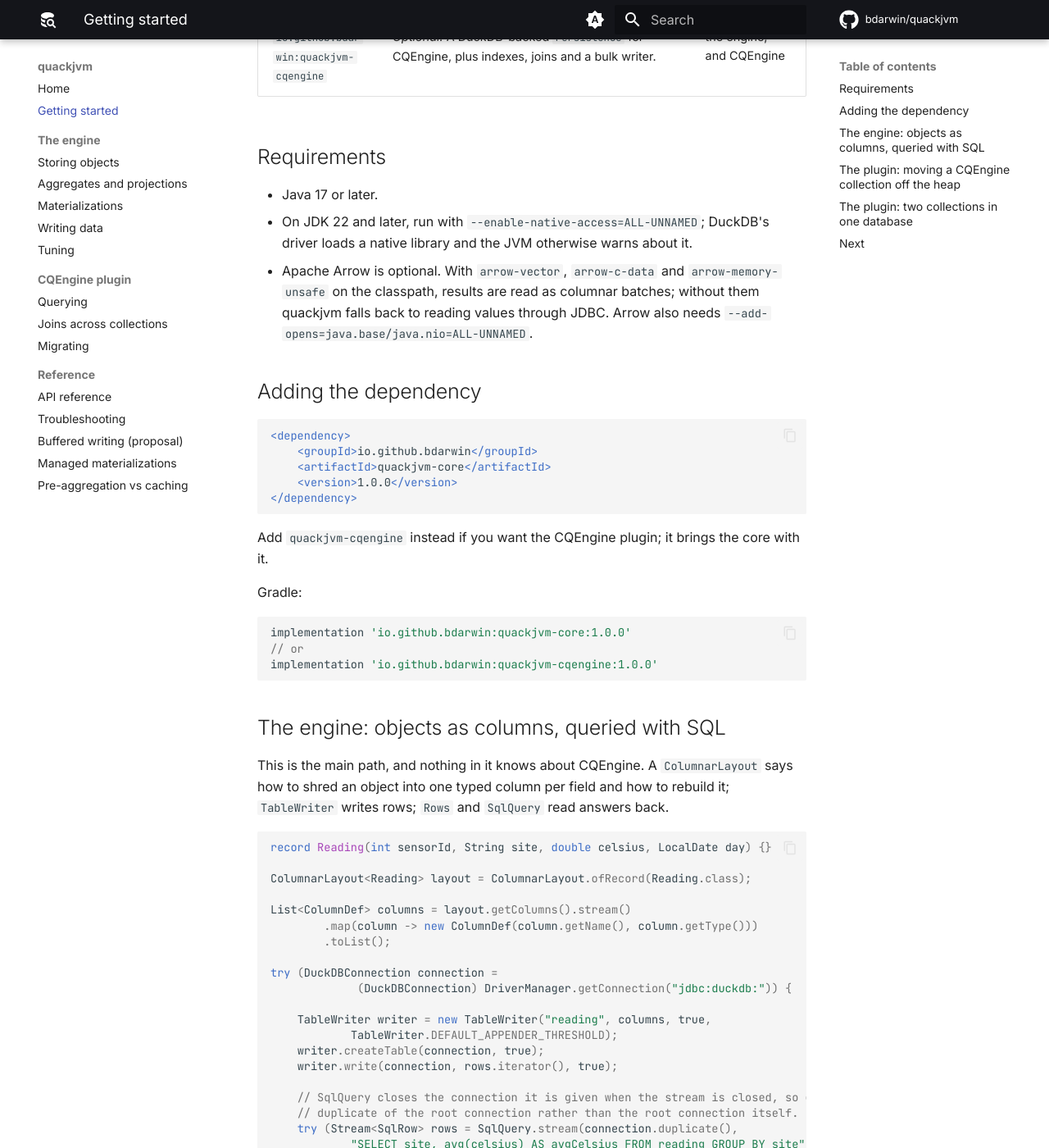
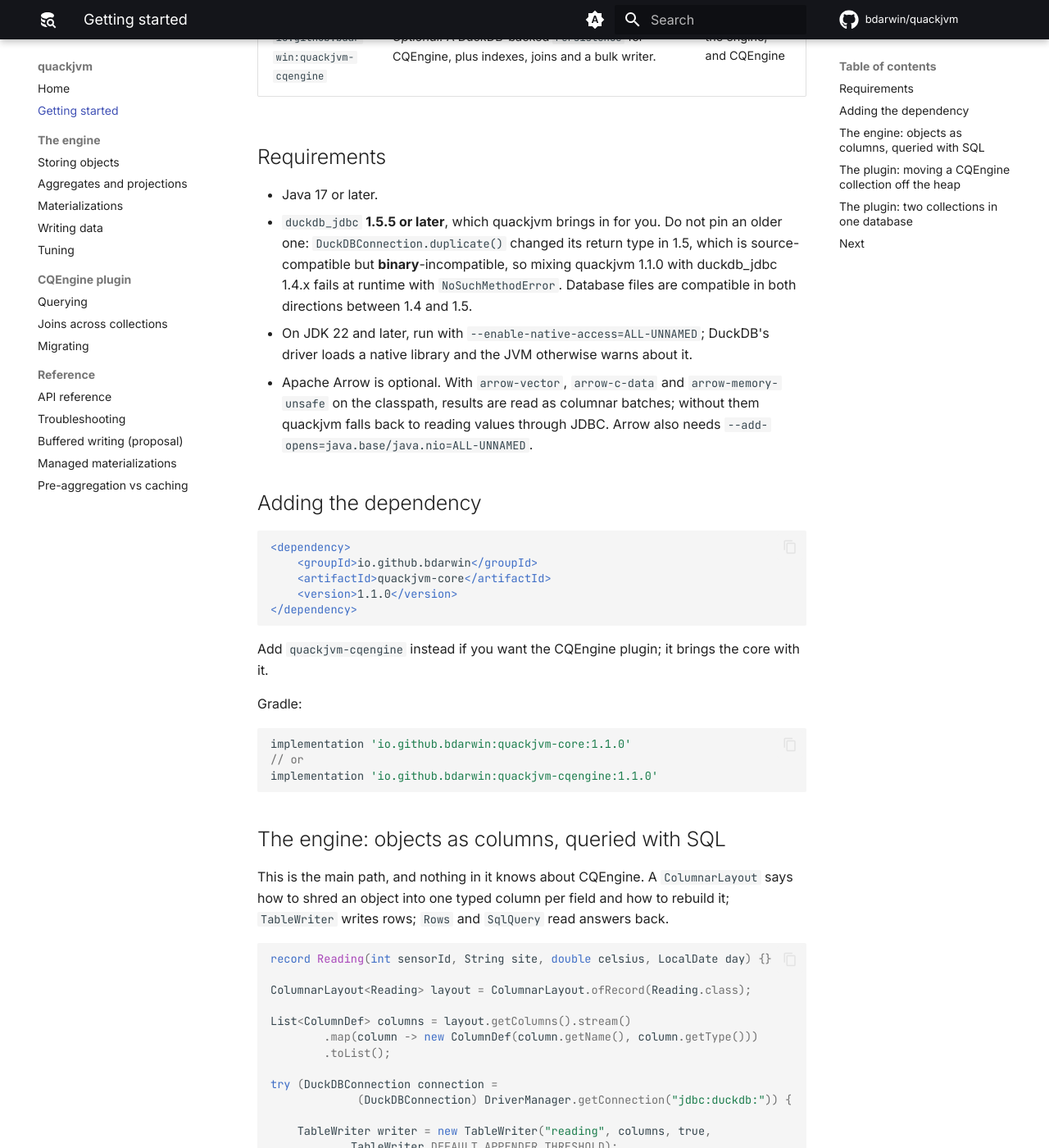
Before and after one commit to bdarwin/quackjvm, an MkDocs documentation site: the page built from docs/getting-started.md, in a window 1280 px wide and 1400 px high, scrolled down 425 px. Shown: the whole window at 82% size. Built offline with MkDocs 1.6.1 and Material for MkDocs 9.7.7, drawn with Linux system fonts in a browser that asks for light colours; comment, search, counter and statistics services are not loaded.

Commit message:
Move to duckdb_jdbc 1.5.5.1, and release as 1.1.0
Not for the new features, though they are the interesting part - for a
compatibility break that already affects people. DuckDBConnection.duplicate()
changed its return type from java.sql.Connection to DuckDBConnection in
DuckDB 1.5. That is source-compatible and binary-incompatible, so quackjvm
1.0.0, compiled against 1.4.1, throws NoSuchMethodError for anyone who
brings a 1.5 driver. Hence a minor bump rather than a patch, and a note in
the requirements saying not to pin an older one.

Checked before committing to it: all 137 tests pass on 1.5.5.1 after a
clean rebuild, the examples still build, and database files are readable
in both directions between 1.4 and 1.5 - written by 1.4.1 and read by
1.5.5.1, and the other way round. Nothing in our code needed changing;
there were no casts to drop.

Also re-verified rather than assumed: threads is still a global setting in
1.5.5, not per connection, so the concurrency guidance stands and only the
version it names has changed.

Two capability tables were claiming things that have since shipped. DuckDB
1.5 has Java scalar UDFs and table functions, and the table functions work:
a plain java.util.List registered as one, queried with SQL and joined
against 200,000 stored rows in 4.4 ms with no load step, live enough that
mutating the list changes what the next query sees. That closes the second
roadmap item, though what is missing is the glue - ColumnarLayout already
knows how to turn an object into columns, so an Iterable should become a
table without anyone writing bind, init and apply by hand. Nested types
remain unwritable, in the appender and in the new table functions alike.

Adds a changelog, since there is now more than one release to describe.

````diff
--- a/docs/getting-started.md
+++ b/docs/getting-started.md
@@ -11,6 +11,10 @@ for people already using CQEngine, and nothing in the engine depends on it.
 ## Requirements
 
 - Java 17 or later.
+- `duckdb_jdbc` **1.5.5 or later**, which quackjvm brings in for you. Do not pin an older one:
+  `DuckDBConnection.duplicate()` changed its return type in 1.5, which is source-compatible but
+  **binary**-incompatible, so mixing quackjvm 1.1.0 with duckdb_jdbc 1.4.x fails at runtime with
+  `NoSuchMethodError`. Database files are compatible in both directions between 1.4 and 1.5.
 - On JDK 22 and later, run with `--enable-native-access=ALL-UNNAMED`; DuckDB's driver loads a
   native library and the JVM otherwise warns about it.
 - Apache Arrow is optional. With `arrow-vector`, `arrow-c-data` and `arrow-memory-unsafe` on the
@@ -23,7 +27,7 @@ for people already using CQEngine, and nothing in the engine depends on it.
 <dependency>
     <groupId>io.github.bdarwin</groupId>
     <artifactId>quackjvm-core</artifactId>
-    <version>1.0.0</version>
+    <version>1.1.0</version>
 </dependency>
 ```
 
@@ -32,9 +36,9 @@ Add `quackjvm-cqengine` instead if you want the CQEngine plugin; it brings the c
 Gradle:
 
 ```groovy
-implementation 'io.github.bdarwin:quackjvm-core:1.0.0'
+implementation 'io.github.bdarwin:quackjvm-core:1.1.0'
 // or
-implementation 'io.github.bdarwin:quackjvm-cqengine:1.0.0'
+implementation 'io.github.bdarwin:quackjvm-cqengine:1.1.0'
 ```
 
 ## The engine: objects as columns, queried with SQL
--- a/pom.xml
+++ b/pom.xml
@@ -6,7 +6,7 @@
 
     <groupId>io.github.bdarwin</groupId>
     <artifactId>quackjvm</artifactId>
-    <version>1.0.0</version>
+    <version>1.1.0</version>
     <packaging>pom</packaging>
 
     <name>quackjvm</name>
@@ -46,7 +46,7 @@
         <maven.compiler.release>17</maven.compiler.release>
         <project.build.sourceEncoding>UTF-8</project.build.sourceEncoding>
         <cqengine.version>3.6.0</cqengine.version>
-        <duckdb.version>1.4.1.0</duckdb.version>
+        <duckdb.version>1.5.5.1</duckdb.version>
         <kryo.version>5.6.2</kryo.version>
         <sqlite.version>3.46.1.3</sqlite.version>
         <jmh.version>1.37</jmh.version>
````
Also changed, not shown: CHANGELOG.md (added, +50 -0 lines), README.md (+19 -10 lines), docs/aggregates.md (+1 -1 lines), docs/index.md (+4 -4 lines), docs/migrating.md (+1 -1 lines), docs/tuning.md (+1 -1 lines), 3 other files.
